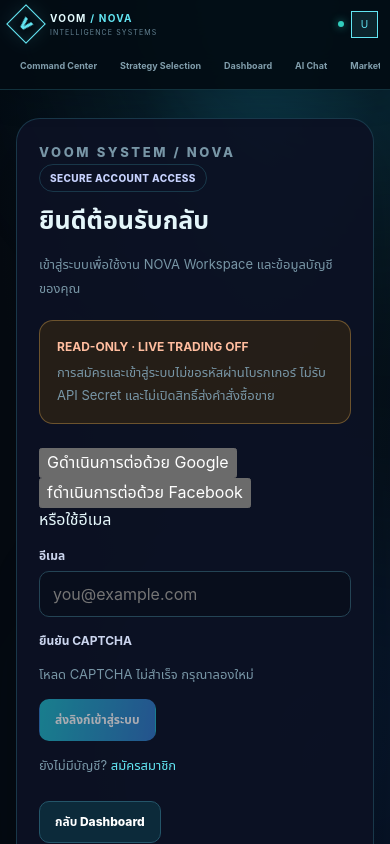
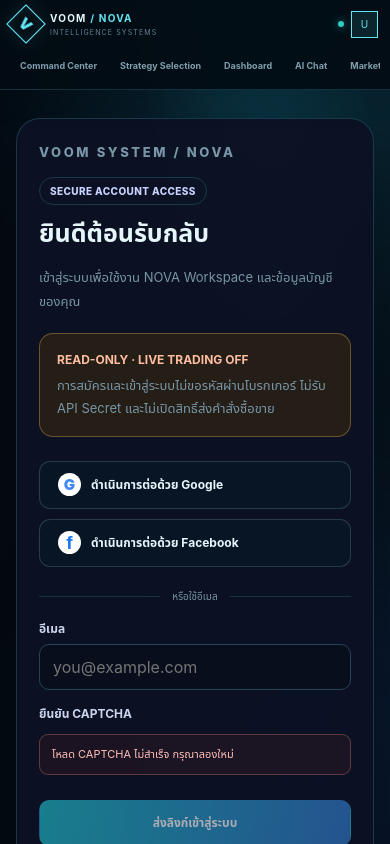
Before and after one commit to vutting895/VOOM_SYSTEM-NOVA-AI, a Next.js app in the folder frontend/: page /login in a window 390 px wide. Shown: the top 844 px of the page. Built offline with nearby package versions, Linux system fonts and the light colour scheme; no server answers.

Commit message:
style(auth): add responsive social authentication layout

```diff
--- a/frontend/app/globals.css
+++ b/frontend/app/globals.css
@@ -692,3 +692,33 @@ button:disabled { cursor: wait; opacity: .65; }
   .nova-approval-actions button { width: 100%; }
   .nova-approval-state { max-width: 80px; }
 }
+
+
+/* NOVA unified sign-in and registration */
+.nova-auth-card { max-width: 560px; }
+.nova-auth-card > .nova-pill { margin-top: 13px; }
+.nova-auth-providers { display: grid; grid-template-columns: 1fr 1fr; gap: 10px; margin-top: 22px; }
+.nova-auth-provider {
+  min-width: 0; min-height: 48px; display: flex; align-items: center; justify-content: center; gap: 10px;
+  padding: 10px 12px; border: 1px solid rgba(130, 166, 190, .25); border-radius: 11px;
+  background: rgba(9, 23, 39, .86); color: #e8f4fb; font-size: 12px; font-weight: 750;
+}
+.nova-auth-provider:hover { border-color: rgba(98, 230, 243, .55); background: rgba(18, 52, 68, .8); }
+.nova-auth-provider:disabled { opacity: .55; cursor: wait; }
+.nova-provider-mark { width: 23px; height: 23px; display: grid; place-items: center; border-radius: 50%; background: #fff; font-size: 15px; font-weight: 900; }
+.nova-google-mark { color: #4285f4; }
+.nova-facebook-mark { color: #1877f2; font-family: Arial, sans-serif; font-size: 19px; }
+.nova-auth-divider { display: flex; align-items: center; gap: 12px; margin: 22px 0 6px; color: #7593a5; font-size: 10px; }
+.nova-auth-divider::before, .nova-auth-divider::after { content: ""; height: 1px; flex: 1; background: rgba(80, 209, 231, .17); }
+.nova-auth-consent { display: flex; align-items: flex-start; gap: 9px; margin: 15px 0; color: #9eb4c5; font-size: 11px; line-height: 1.7; }
+.nova-auth-consent input { margin-top: 3px; accent-color: #31cdbd; }
+.nova-auth-error, .nova-auth-success { padding: 10px 12px; border-radius: 9px; font-size: 11px !important; }
+.nova-auth-error { border: 1px solid rgba(255, 145, 132, .3); background: rgba(94, 36, 39, .2); color: #ffc0b7 !important; }
+.nova-auth-success { border: 1px solid rgba(74, 208, 164, .28); background: rgba(20, 104, 83, .18); color: #9ae8c9 !important; }
+.nova-auth-submit { width: 100%; margin-top: 14px; min-height: 46px; }
+.nova-auth-switch { margin: 18px 0 0; text-align: center; font-size: 12px !important; }
+.nova-auth-switch a { color: var(--nova-cyan); font-weight: 800; }
+@media (max-width: 520px) {
+  .nova-auth-providers { grid-template-columns: 1fr; }
+  .nova-auth-provider { justify-content: flex-start; padding-left: 18px; }
+}
```
